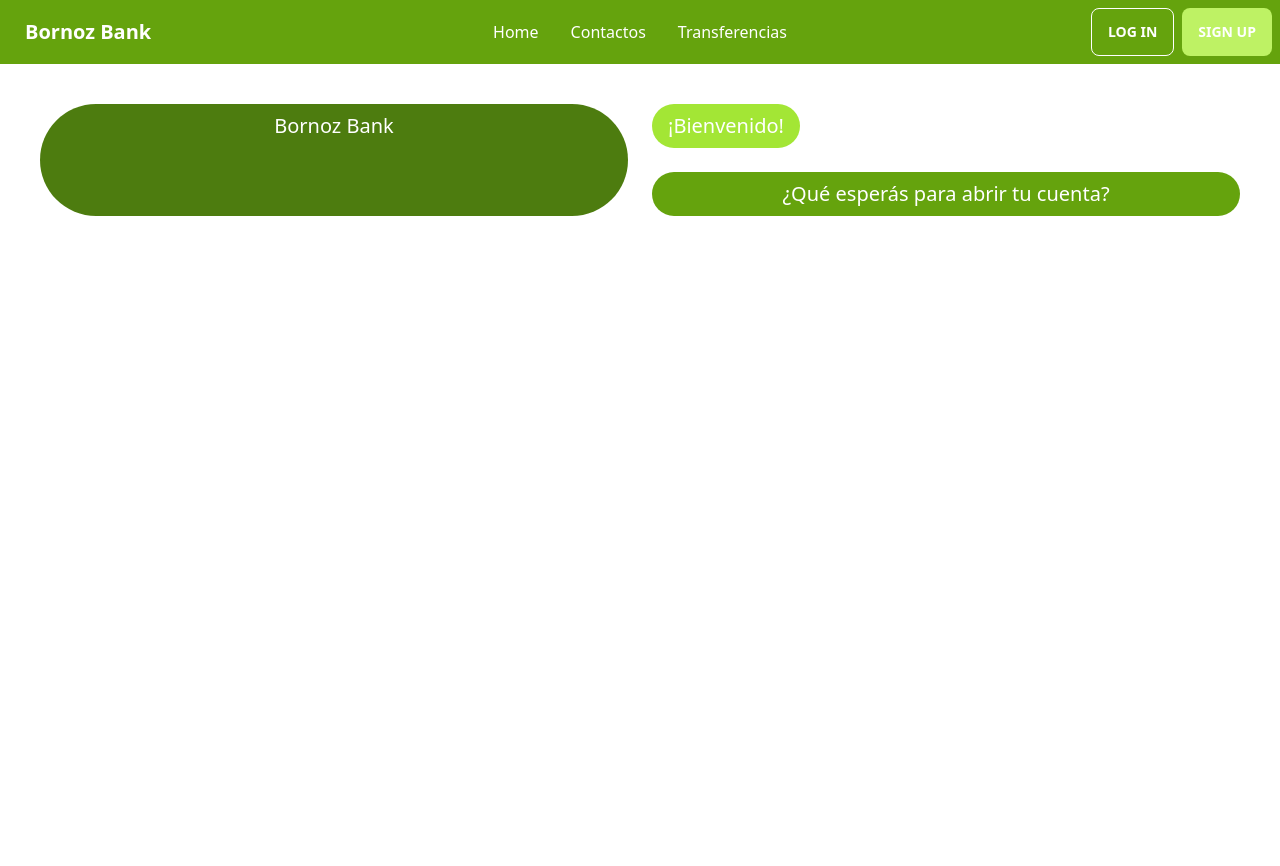
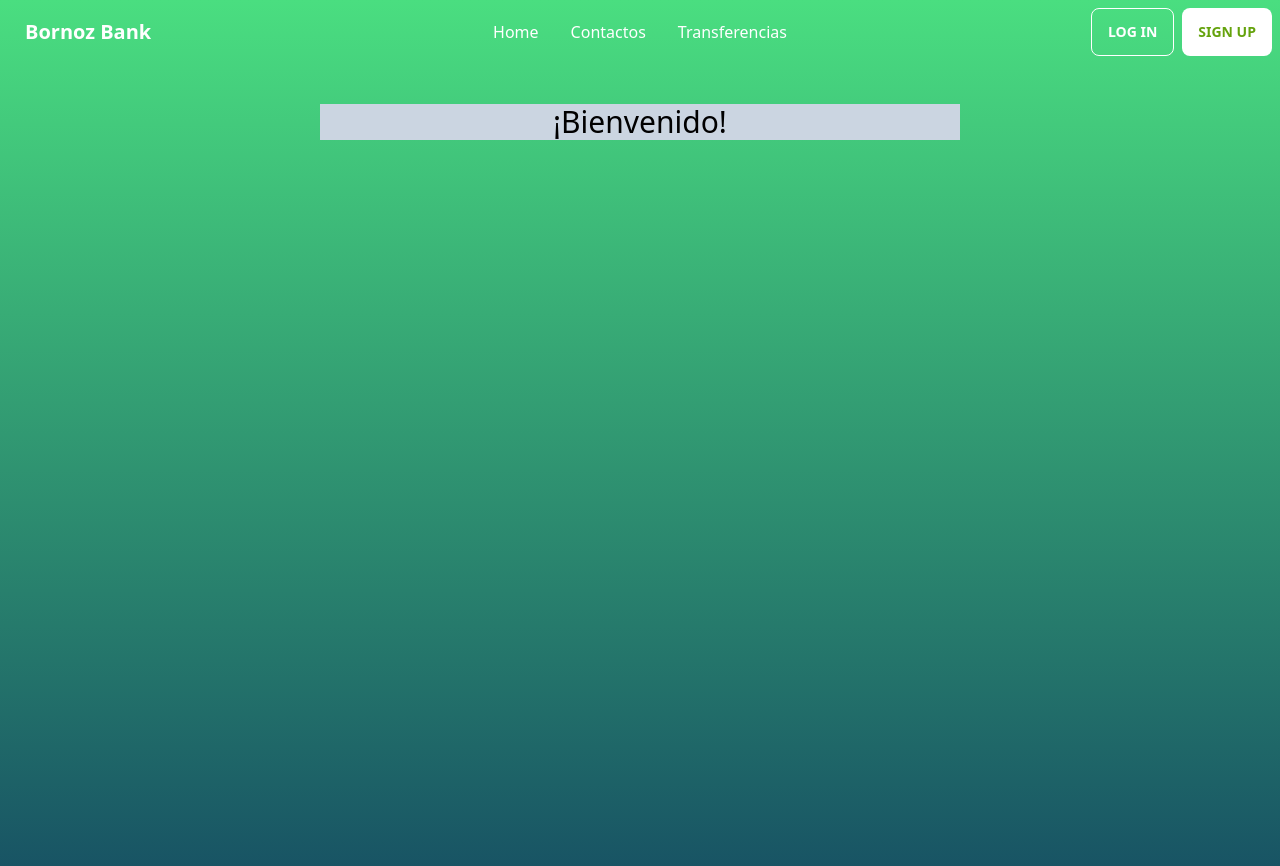
Before and after one commit to pato-1441/bornozBank, a website: page src/index.html in a window 1280 px wide. Before the commit the page ends 800 px from the top, so only its background shows below. Drawn offline with Linux system fonts and the light colour scheme.

Commit message:
cambio background, add div welcome

```diff
--- a/src/index.html
+++ b/src/index.html
@@ -5,9 +5,9 @@
   <meta name="viewport" content="width=device-width, initial-scale=1.0">
   <link href="../dist/output.css" rel="stylesheet">
 </head>
-<body>
+<body class="bg-gradient-to-b from-green-400 to-cyan-900">
   <header>
-    <div class="navbar bg-lime-600 text-white">
+    <div class="navbar text-white">
         <div class="navbar-start">
           <div class="dropdown">
             <label tabindex="0" class="btn btn-ghost lg:hidden">
@@ -30,16 +30,17 @@
         </div>
         <div class="navbar-end">
           <a class="btn btn-outline text-white">Log In</a>
-          <a class="btn text-white bg-lime-300 border-none ml-2">Sign Up</a>
+          <a class="btn text-lime-600 bg-white border-none ml-2">Sign Up</a>
         </div>
       </div>
   </header>
-  <main class="container-fluid bg-white">
-    <div class="grid grid-rows-1 sm:grid-rows-2 grid-cols-1 sm:grid-cols-4 gap-6 p-10 text-white">
-      <div class="bg-lime-700 col-span-1 sm:col-span-2 row-span-1 sm:row-span-2 rounded-full"><div class="text-center text-base sm:text-xl py-2 px-4">Bornoz Bank</div></div>
-      <div class="col-span-2 text-center"><div class="bg-lime-400 text-base sm:text-xl py-2 px-4 w-fit rounded-full">¡Bienvenido!</div></div>
-      <div class="col-span-2 text-center"><div class="bg-lime-600 text-base sm:text-xl py-2 px-4 rounded-full"> ¿Qué esperás para abrir tu cuenta?</div></div>
-  </div>
+  <main class="container-fluid h-screen">
+    <section class="bg-slate-300 mt-10 w-1/2 mx-auto">
+      <div id="welcome-card" class="">
+        <h2 class="text-black text-center text-3xl">¡Bienvenido!</h2>
+      </div>
+    </section>
   </main>
+
 </body>
 </html>
```
Also changed, not shown: dist/output.css.
